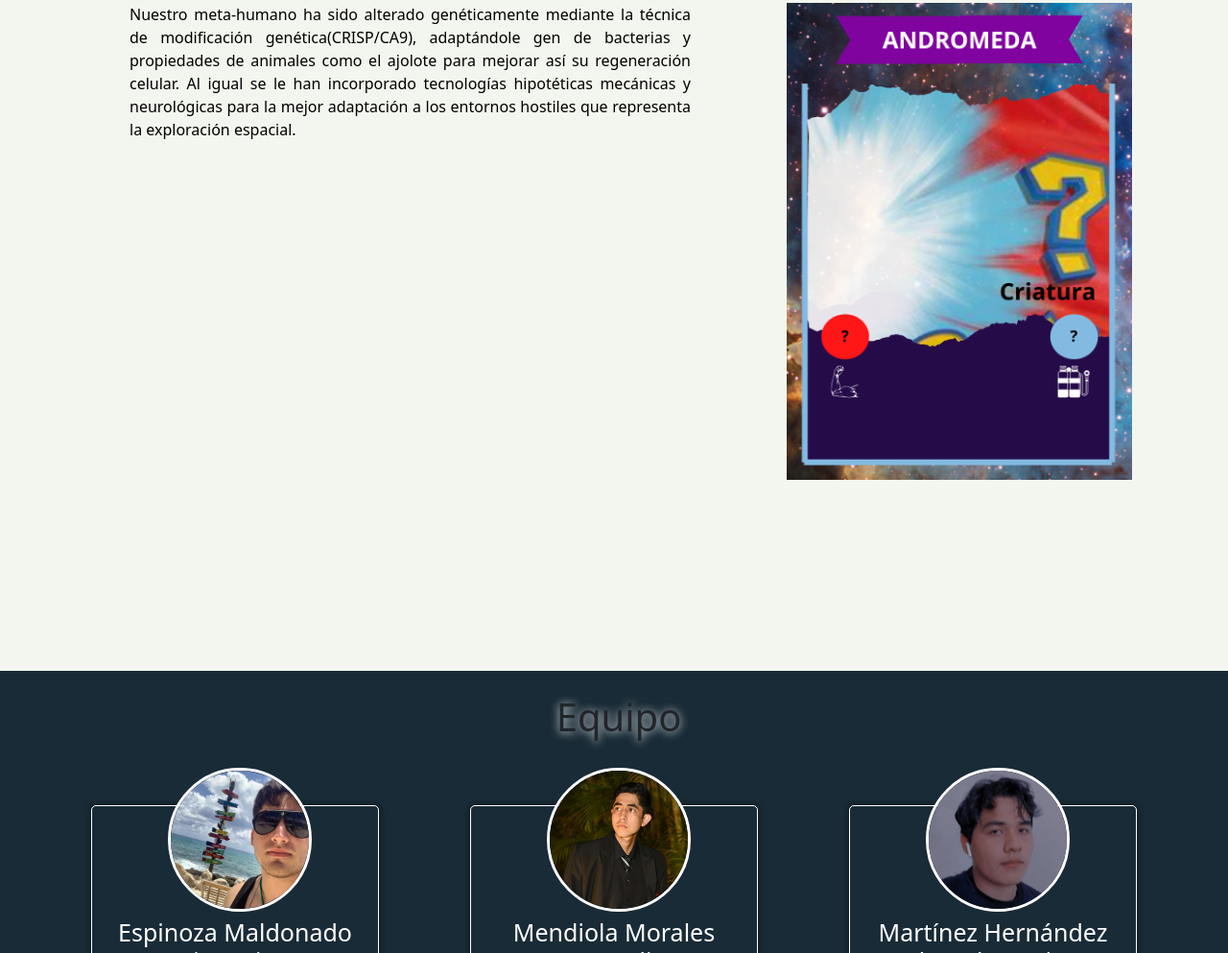
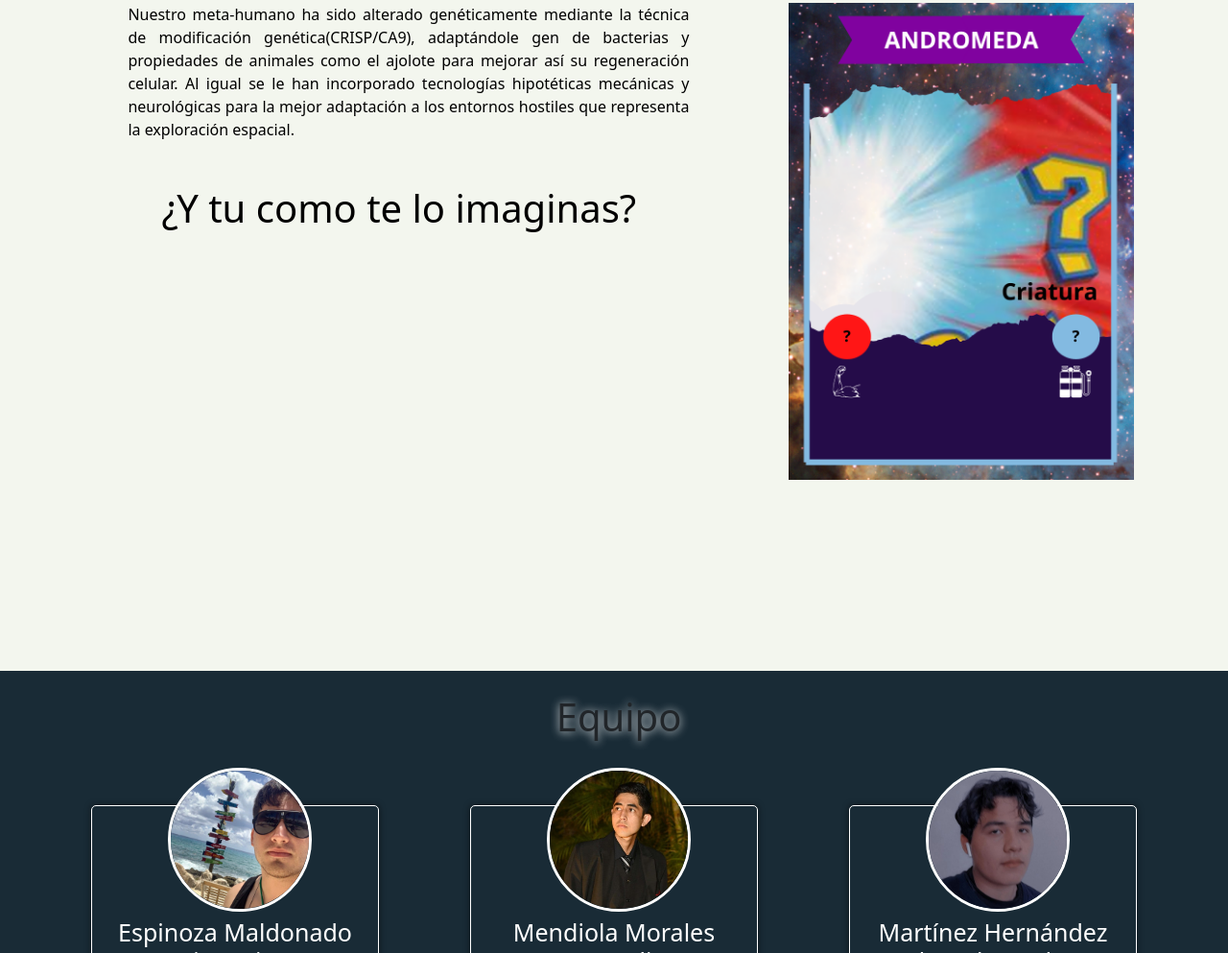
Before and after one commit to Ulises-Mendiola/NoTenemosNombre, a plain HTML site: page index.html in a window 1280 px wide. Shown: the part 3407-4400 px from the top of the page at 96% size. Drawn offline with nearby package versions, Linux system fonts and the light colour scheme.

Commit message:
Update index.html

```diff
--- a/index.html
+++ b/index.html
@@ -127,6 +127,7 @@
 		<div class="Marco-Teorico">
 		    <div class="contenido-textos">
 		        <p>Nuestro meta-humano ha sido alterado genéticamente mediante la técnica de modificación genética(CRISP/CA9), adaptándole gen de bacterias y propiedades de animales como el ajolote para mejorar así su regeneración celular. Al igual se le han incorporado tecnologías hipotéticas mecánicas y neurológicas para la mejor adaptación a los entornos hostiles que representa la exploración espacial.</p>
+			    <h2>¿Y tu como te lo imaginas?</h2>
 		    </div>
 		    <img src="img/5.png" style="width: 360px;" alt="" class="imagen-about-us">
 		</div>
```
